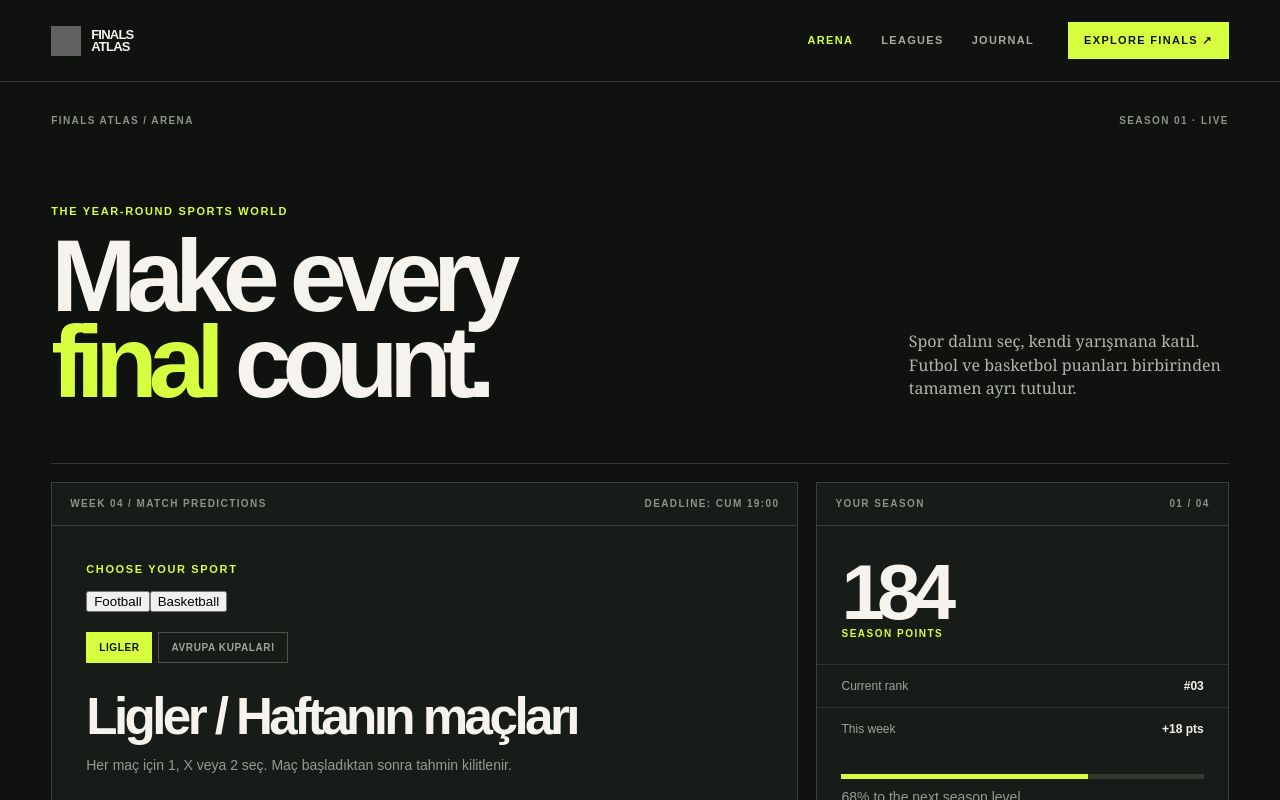
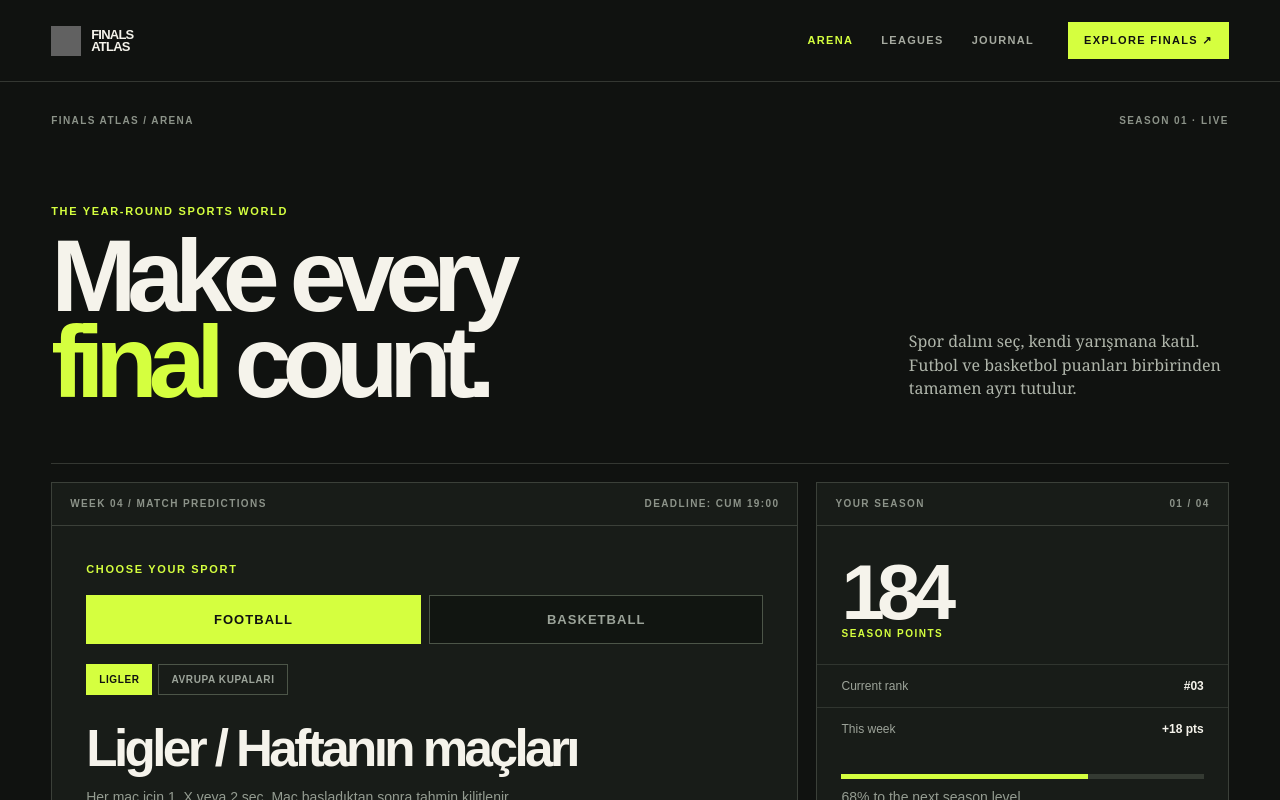
Before and after one commit to istanbulhighlights34-star/finalistanbul, a Next.js app: page /arena in a window 1280 px wide. Shown: the top 800 px of the page. Built offline with nearby package versions, Linux system fonts and the light colour scheme; grey boxes are pictures that could not be loaded.

Commit message:
style: add sport selection tabs

```diff
--- a/app/arena/arena.module.css
+++ b/app/arena/arena.module.css
@@ -24,6 +24,9 @@
 .pick:hover, .pickSelected { background: #d5ff3f; border-color: #d5ff3f; color: #101210; }
 .status { min-height: 18px; margin: 18px 0 0; color: #d5ff3f; font: 700 11px Arial, sans-serif; letter-spacing: .03em; }
 .leagueTabs { display: flex; flex-wrap: wrap; gap: 6px; margin: 20px 0 30px; }
+.sportTabs { display: grid; grid-template-columns: repeat(2, minmax(0, 1fr)); gap: 8px; margin: 20px 0 12px; }
+.sportTab, .sportTabActive { padding: 16px 14px; border: 1px solid #4c5548; background: #111511; color: #9ca49a; cursor: pointer; font: 700 13px Arial, sans-serif; text-transform: uppercase; letter-spacing: .08em; }
+.sportTabActive { border-color: #d5ff3f; background: #d5ff3f; color: #101210; }
 .leagueTab, .leagueTabActive { padding: 9px 12px; border: 1px solid #4c5548; background: transparent; color: #9ca49a; cursor: pointer; font: 700 10px Arial, sans-serif; text-transform: uppercase; letter-spacing: .06em; }
 .leagueTabActive { border-color: #d5ff3f; background: #d5ff3f; color: #101210; }
 .matchList { margin-top: 25px; border-top: 1px solid #30352f; }
```
